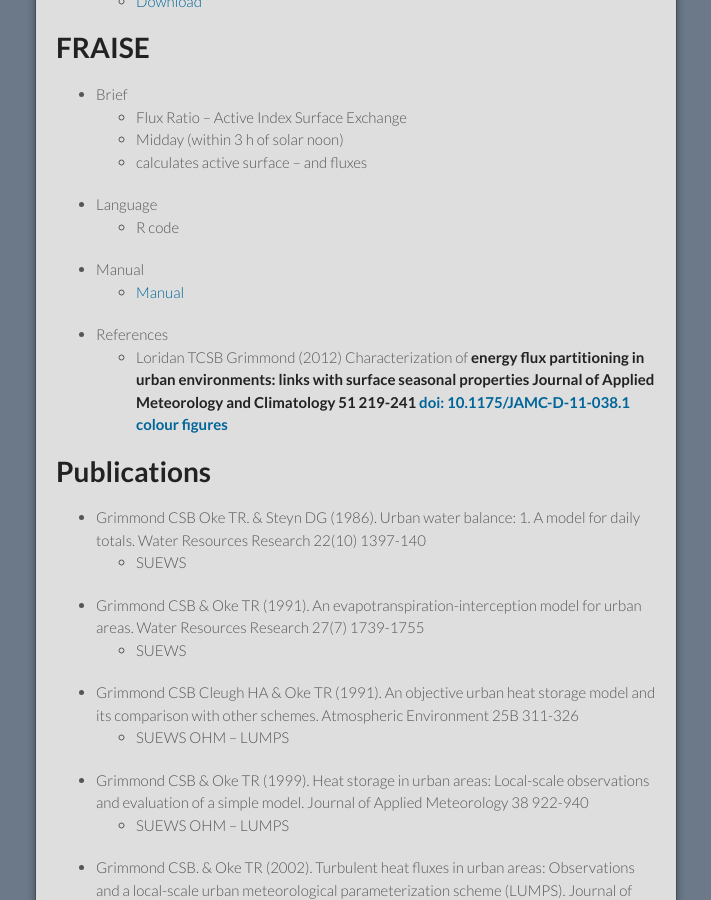
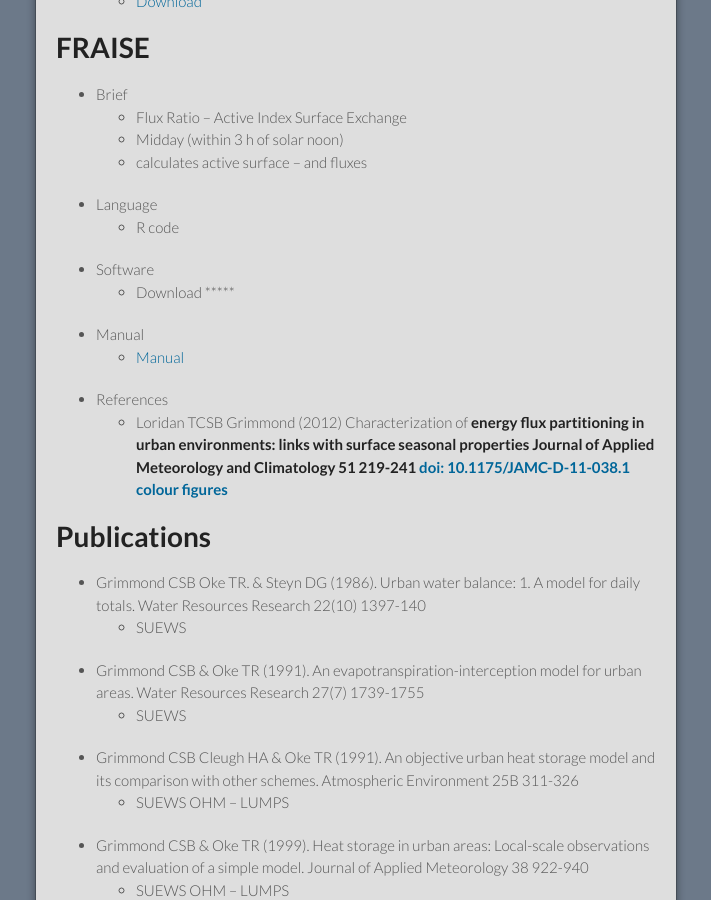
Before and after one commit to Urban-Meteorology-Reading/Urban-Meteorology-Reading.github.io, a Jekyll site: the page built from index.md, in a window 1280 px wide and 900 px high, scrolled down 4677 px. Shown: the whole window, without its empty margins (284-995 px from the left). Built offline with Jekyll 4.4.1, drawn with Linux system fonts in a browser that asks for light colours.

Commit message:
Update index.md

```diff
--- a/index.md
+++ b/index.md
@@ -113,8 +113,6 @@ Please report issues [here](https://github.com/Urban-Meteorology-Reading/Urban-M
   * Within SUEWS (see above)
 
 
-
-
 # GreaterQF
 * Brief
    * Calculation of QF for London 200 m x 200 m spatial resolution and 30 min temporal resolution.
@@ -151,6 +149,8 @@ Please report issues [here](https://github.com/Urban-Meteorology-Reading/Urban-M
   * calculates active surface – and fluxes
 * Language
   * R code
+* Software
+  * Download *****
 
 * Manual
   * [Manual](http://www.met.rdg.ac.uk/micromet/documents//FRAISE_UserManual_Aug2011.pdf)
```
